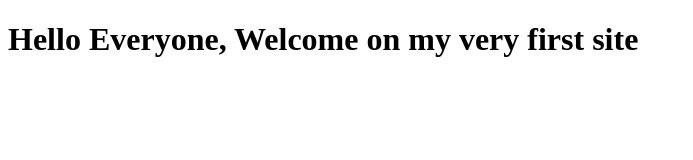
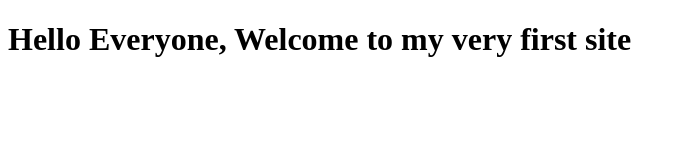
Before and after one commit to syedumairnaeem07/BootcampSetupPractice, a plain HTML site: page index.html in a window 1280 px wide. Shown: the whole page, without its empty margins (0-693 px from the left). Drawn offline with Linux system fonts and the light colour scheme.

Commit message:
chnaged a bit

```diff
--- a/index.html
+++ b/index.html
@@ -5,7 +5,7 @@
 </head>
 <body>
     <div>
-        <b><h1>Hello Everyone, Welcome on my very first site</h1></b>
+        <b><h1>Hello Everyone, Welcome to my very first site</h1></b>
     </div>
 </body>
 </html>
```
